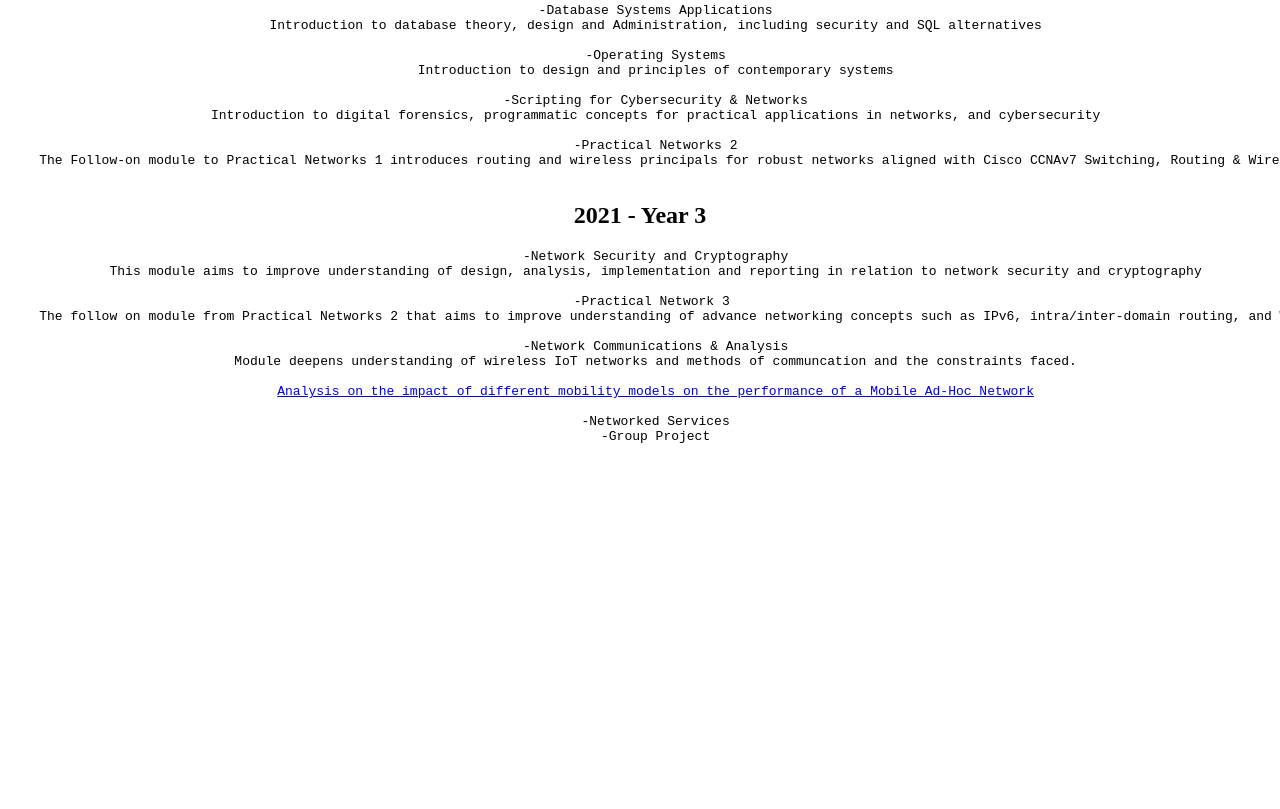
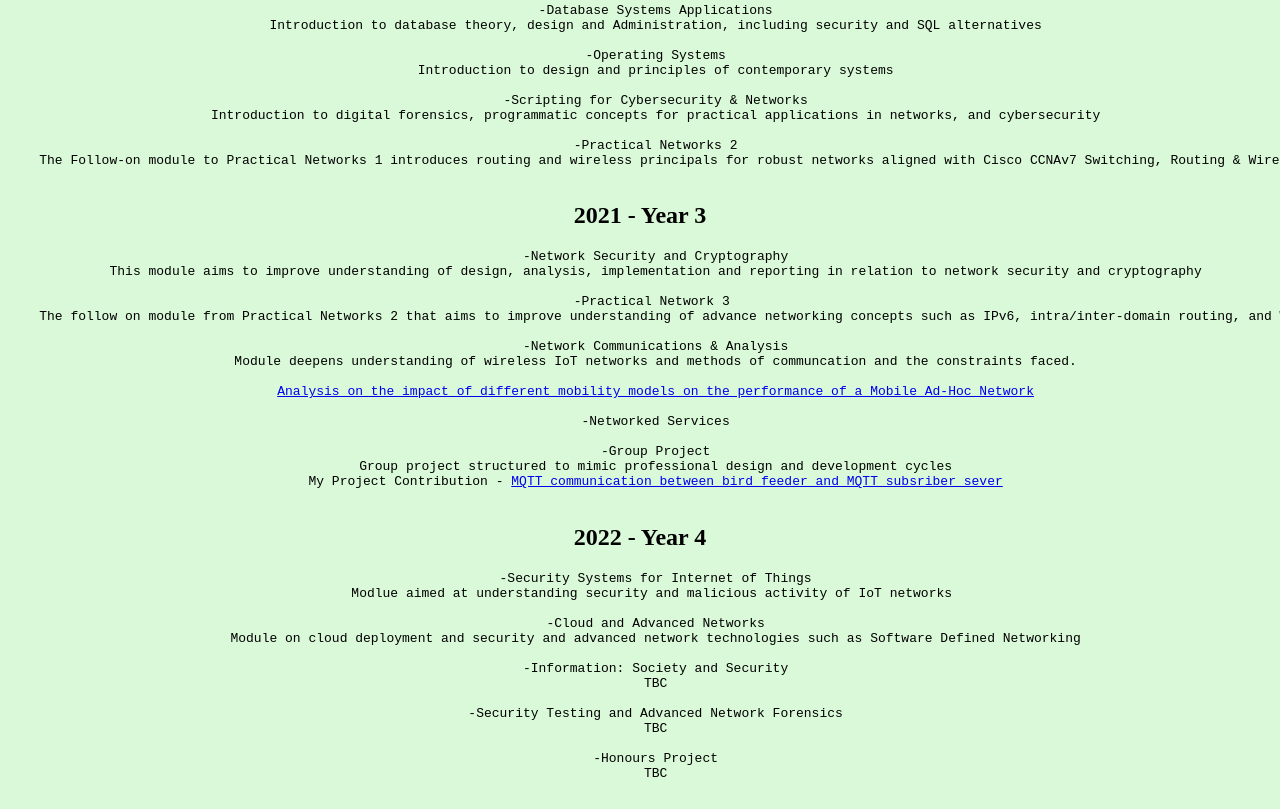
Before and after one commit to paulcrichton/paulcrichton.github.io, a plain HTML site: page University.html in a window 1280 px wide. Shown: the part 496-1305 px from the top of the page. Before the commit the page ends 968 px from the top, so only its background shows below. Drawn offline with Linux system fonts and the light colour scheme.

Commit message:
Style updates and added year 4
Updated Style for headers and background and added university page year 4 description

```diff
--- a/University.html
+++ b/University.html
@@ -57,5 +57,25 @@
     <a href="93571_Paul_Crichton_40435990_-_Coursework_1_1842196_1778431346.pdf">Analysis on the impact of different mobility models on the performance of a Mobile Ad-Hoc Network</a>
 
     -Networked Services
+
     -Group Project
+    Group project structured to mimic professional design and development cycles
+    My Project Contribution - <a href="https://github.com/paulcrichton/MQTT-Huskeylens">MQTT communication between bird feeder and MQTT subsriber sever</a>
         </pre>
+        <h2>2022 - Year 4</h2>
+        <pre>
+    -Security Systems for Internet of Things
+    Modlue aimed at understanding security and malicious activity of IoT networks
+
+    -Cloud and Advanced Networks
+    Module on cloud deployment and security and advanced network technologies such as Software Defined Networking
+
+    -Information: Society and Security
+    TBC
+
+    -Security Testing and Advanced Network Forensics
+    TBC
+
+    -Honours Project
+    TBC
+        </pre>
--- a/consistency_style.css
+++ b/consistency_style.css
@@ -1,6 +1,18 @@
 /* Center all text */
 * {
+    text-align: center;
+}
 
+body {
+    background-color: #DAF9D8;
+}
+
+/* Header Styles */
+.header {
+    padding: 60px;
     text-align: center;
-
-}
+    background: #64AD66;
+    color: white;
+    font-size: 15px;
+    text-shadow: -1px 0 black, 0 1px black, 1px 0 black, 0 -1px black;
+  }
```
Also changed, not shown: index.html (+2 -0 lines).
